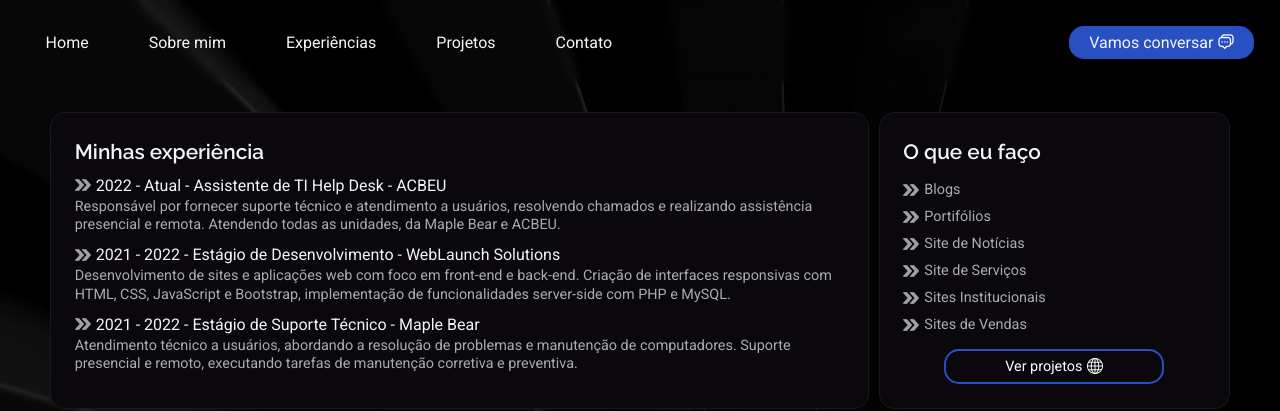
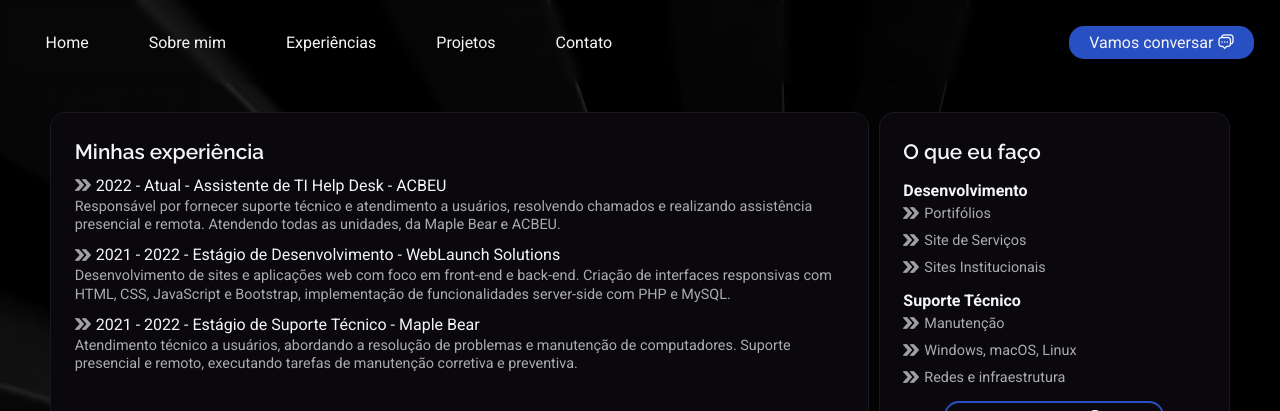
Before and after one commit to ViniciusBfm/Meu_Curriculo, a Flask app: page /experiencias in a window 1280 px wide. Shown: the top 411 px of the page. Run offline with Flask 3, Linux system fonts and the light colour scheme.

Commit message:
Atualização 2

```diff
--- a/templates/experiencias.html
+++ b/templates/experiencias.html
@@ -54,20 +54,24 @@
 
         <div class="oque-faco">
           <h3>O que eu faço</h3>
+          <h4>Desenvolvimento</h4>
           <ul>
-            <li><img src="../static/image/arrow.png" alt="" />Blogs</li>
             <li><img src="../static/image/arrow.png" alt="" />Portifólios</li>
-            <li>
-              <img src="../static/image/arrow.png" alt="" />Site de Notícias
-            </li>
             <li>
               <img src="../static/image/arrow.png" alt="" />Site de Serviços
             </li>
             <li>
               <img src="../static/image/arrow.png" alt="" />Sites Institucionais
             </li>
+          </ul>
+          <h4>Suporte Técnico</h4>
+          <ul>
+            <li><img src="../static/image/arrow.png" alt="" />Manutenção</li>
             <li>
-              <img src="../static/image/arrow.png" alt="" />Sites de Vendas
+              <img src="../static/image/arrow.png" alt="" />Windows, macOS, Linux
+            </li>
+            <li>
+              <img src="../static/image/arrow.png" alt="" />Redes e infraestrutura
             </li>
           </ul>
           <a class="btn fourth botao" href="{{ url_for('portfolio') }}"
```
